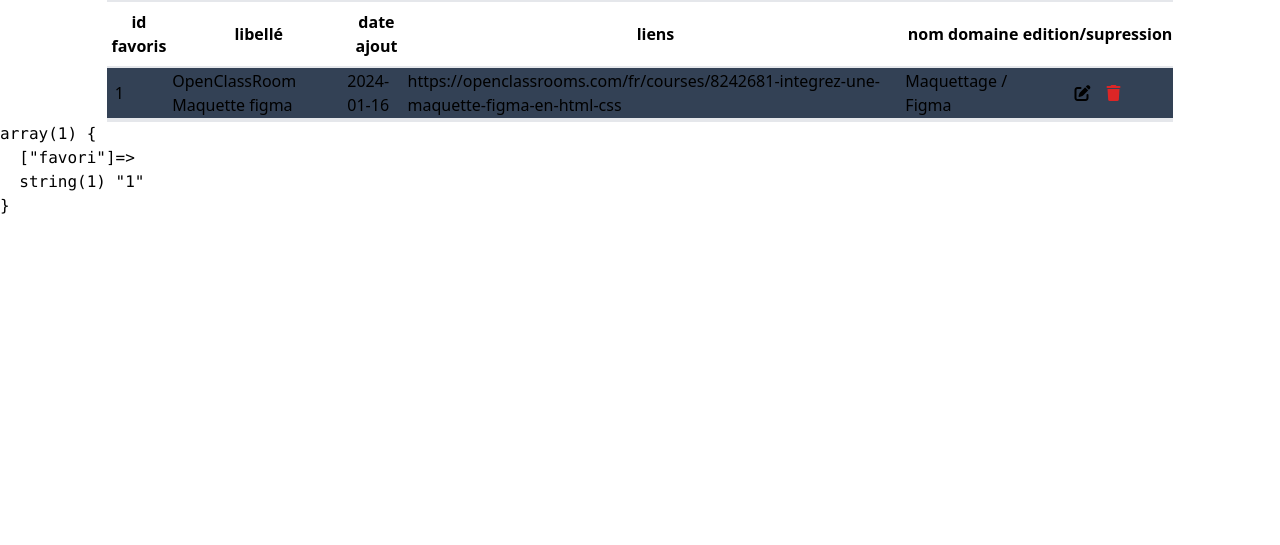
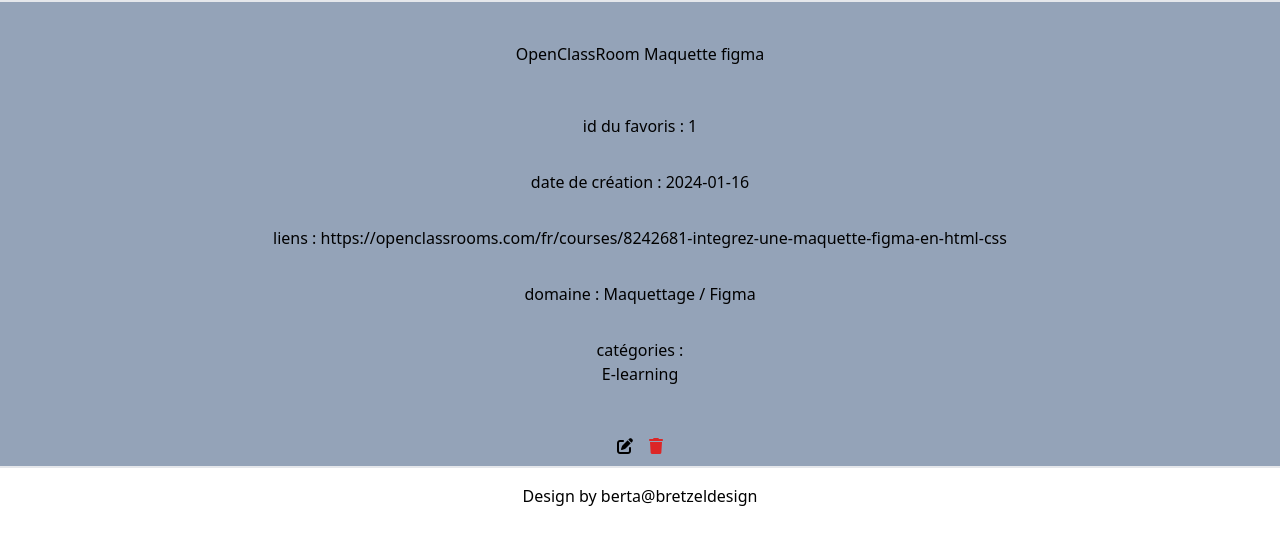
Before and after one commit to BarnabedevWebmobile/projet-tailwind, a PHP site: page /detail.php?favori=1 in a window 1280 px wide. Shown: the part 100-645 px from the top of the page. Run offline with PHP 8.4, Linux system fonts and the light colour scheme; data comes from the database, SQL or seed files in the repository; data that the repository does not hold is empty; some libraries are stand-ins or nearby versions.

Commit message:
seconde page complete

```diff
--- a/src/detail.php
+++ b/src/detail.php
@@ -7,72 +7,56 @@
         </h1>
     </header>
     <?php
-        $result = $pdo->query("SELECT * FROM `favoris` INNER JOIN `domaine` ON favoris.id_dom=domaine.id_dom WHERE id_fav=".$_GET['favori'].";");
+        $result = $pdo->query("SELECT * FROM `favoris` INNER JOIN `domaine` ON favoris.id_dom=domaine.id_dom
+        INNER JOIN `cat_fav` ON favoris.id_fav=cat_fav.id_fav INNER JOIN `categorie` ON categorie.id_cat=cat_fav.id_cat
+        WHERE favoris.id_fav=".$_GET['favori']." LIMIT 1;");
         $favoris = $result->fetchAll(PDO::FETCH_ASSOC);
     ?>
-    <section class = "w-full flex justify-center dark:text-white">
-        <table class="w-5/6">
-        <tr class="border-y-2">
-            <th class = "py-2">
-                id favoris
-            </th>
-            <th>
-                libellé
-            </th>
-            <th>
-                date ajout
-            </th>
-            <th>
-                liens
-            </th>
-            <th>
-                nom domaine
-            </th>
-            <th>
-                edition/supression
-            </th>
-        </tr>
-
         <?php
         foreach($favoris as $favori){
         ?>
-            <tr class="border-y-2 py-2 odd:bg-slate-600 even:bg-slate-700 hover:bg-slate-400">
-                <td class = "p-2">
-                    <?php echo $favori['id_fav'] ?>
-                </td>
-                <td>
-                <?php echo $favori['libelle'] ?>
-                </td>
-                <td>
-                <?php echo $favori['date_creation'] ?>
-                </td>
-                <td>
-                    <a href="<?php echo $favori['url'] ?>"><?php echo $favori['url'] ?></a>
-                </td>
-                <td>
-                <?php echo $favori['nom_dom'] ?>
-                </td>
-                <td class="text-center">
-                <button class = "px-2  hover:text-sky-600"><i class="fa-solid fa-pen-to-square "></i></button><button class = "px-2 text-red-600 hover:text-red-800"><i class="fa-solid fa-trash"></i></button>
-                </td>
-            </tr>
-
+    <div class="border-y-2 py-2 bg-slate-400">
+        <h2 class = " text-center p-2 py-8">
+            <?php echo $favori['libelle'] ?>
+        </h2>
+        <p class = "py-4 text-center">
+            id du favoris : <?php echo $favori['id_fav'] ?>
+        </p>
+        <p class = "py-4 text-center">
+            date de création : <?php echo $favori['date_creation'] ?>
+        </p>
+        <p class = "py-4 text-center">
+            liens : <a href="<?php echo $favori['url'] ?>"><?php echo $favori['url'] ?></a>
+        </p>
+        <p class = "py-4 text-center">
+            domaine : <?php echo $favori['nom_dom'] ?>
+        </p>
+        <ul class = "py-4 text-center">
+            catégories :
+            <?php
+            foreach($favoris as $favori){
+              ?>
+                <li><?php echo $favori['nom_cat'] ?></li>
             <?php
             }
             ?>
-        </table>
 
-    </section>
-    <div class = " w-full flex justify-center text-center ">
-    <span class = "w-5/6 flex justify-center text-center border-b-2 bg-slate-600">
-        <p class = "w-3/6 "><?php echo $favori['description'] ?></p>
-    </span>
+        </ul>
+        <p class = "py-4 text-center">
+            <?php echo $favori['description'] ?>
+        </p>
+
+        <p class="text-center">
+            <button class = "px-2  hover:text-sky-600"><i class="fa-solid fa-pen-to-square "></i></button><button class = "px-2 text-red-600 hover:text-red-800"><i class="fa-solid fa-trash"></i></button>
+        </p>
     </div>
+    <?php
+    }
+    ?>
+
 
       <?php
-  echo '<pre>';
-  var_dump($_GET);
-  echo '</pre>';
+include 'footer.php';
   ?>
 
 </body>
--- a/src/index.php
+++ b/src/index.php
@@ -166,10 +166,5 @@
     </table>
   </section>
   <?php include 'footer.php' ?>
-  <?php
-  echo '<pre>';
-  var_dump($_GET);
-  echo '</pre>';
-  ?>
 </body>
 </html>
--- a/src/output.css
+++ b/src/output.css
@@ -638,10 +638,6 @@ video {
   border-bottom-width: 2px;
 }
 
-.border-b-2 {
-  border-bottom-width: 2px;
-}
-
 .border-gray-300 {
   --tw-border-opacity: 1;
   border-color: rgb(209 213 219 / var(--tw-border-opacity));
@@ -665,11 +661,6 @@ video {
 .bg-slate-400 {
   --tw-bg-opacity: 1;
   background-color: rgb(148 163 184 / var(--tw-bg-opacity));
-}
-
-.bg-slate-600 {
-  --tw-bg-opacity: 1;
-  background-color: rgb(71 85 105 / var(--tw-bg-opacity));
 }
 
 .p-2 {
```
